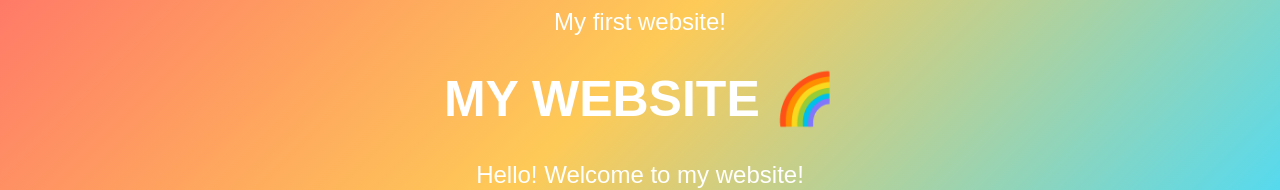
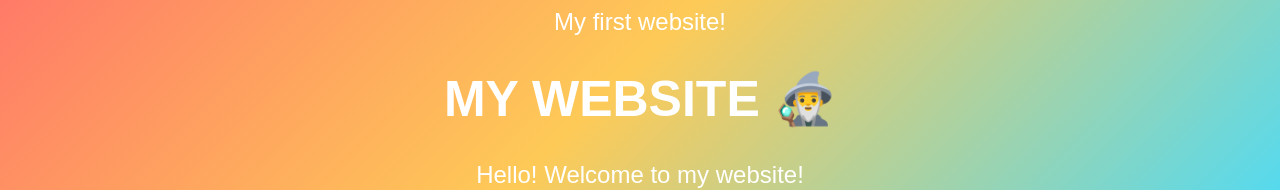
Before and after one commit to antoinezouzou17-ui/my-website, a plain HTML site: page index.html in a window 1280 px wide. Shown: the part 135-325 px from the top of the page. Drawn offline with Linux system fonts and the light colour scheme.

Commit message:
Update index.html

```diff
--- a/index.html
+++ b/index.html
@@ -24,7 +24,7 @@ background: linear-gradient(90deg, red, orange, yellow, green, blue, purple);<!D
         }<!DOCTYPE html>
 <html>
 <head>
-    <title>My Website</title>
+
 
     <style>
         body {
@@ -47,7 +47,7 @@ background: linear-gradient(90deg, red, orange, yellow, green, blue, purple);<!D
 
 <body>
 
-    <h1>MY WEBSITE 🌈</h1>
+    <h1>MY WEBSITE 🧙‍♂️</h1>
     <p>Hello! Welcome to my website!</p>
 
 </body>
```
